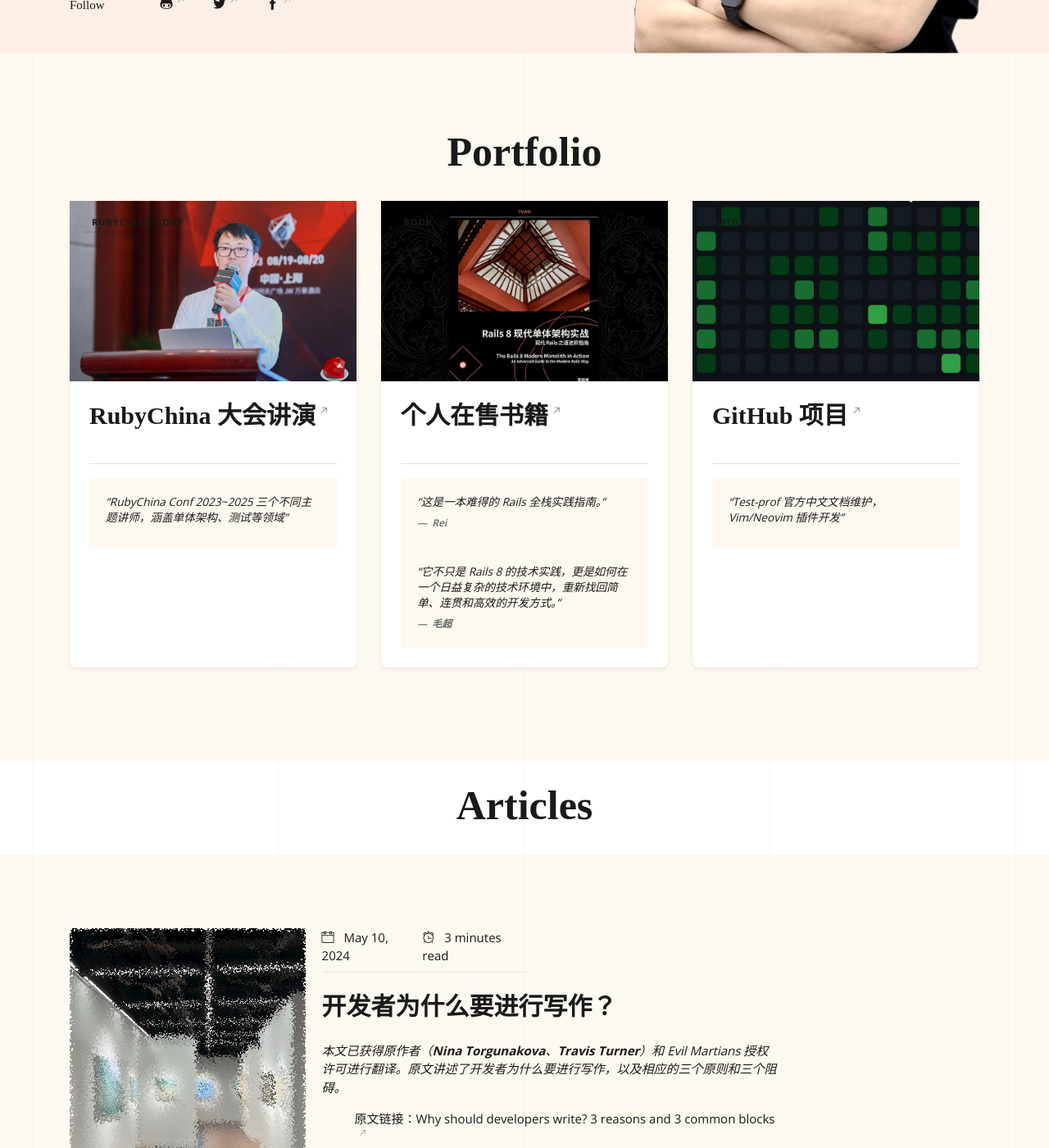
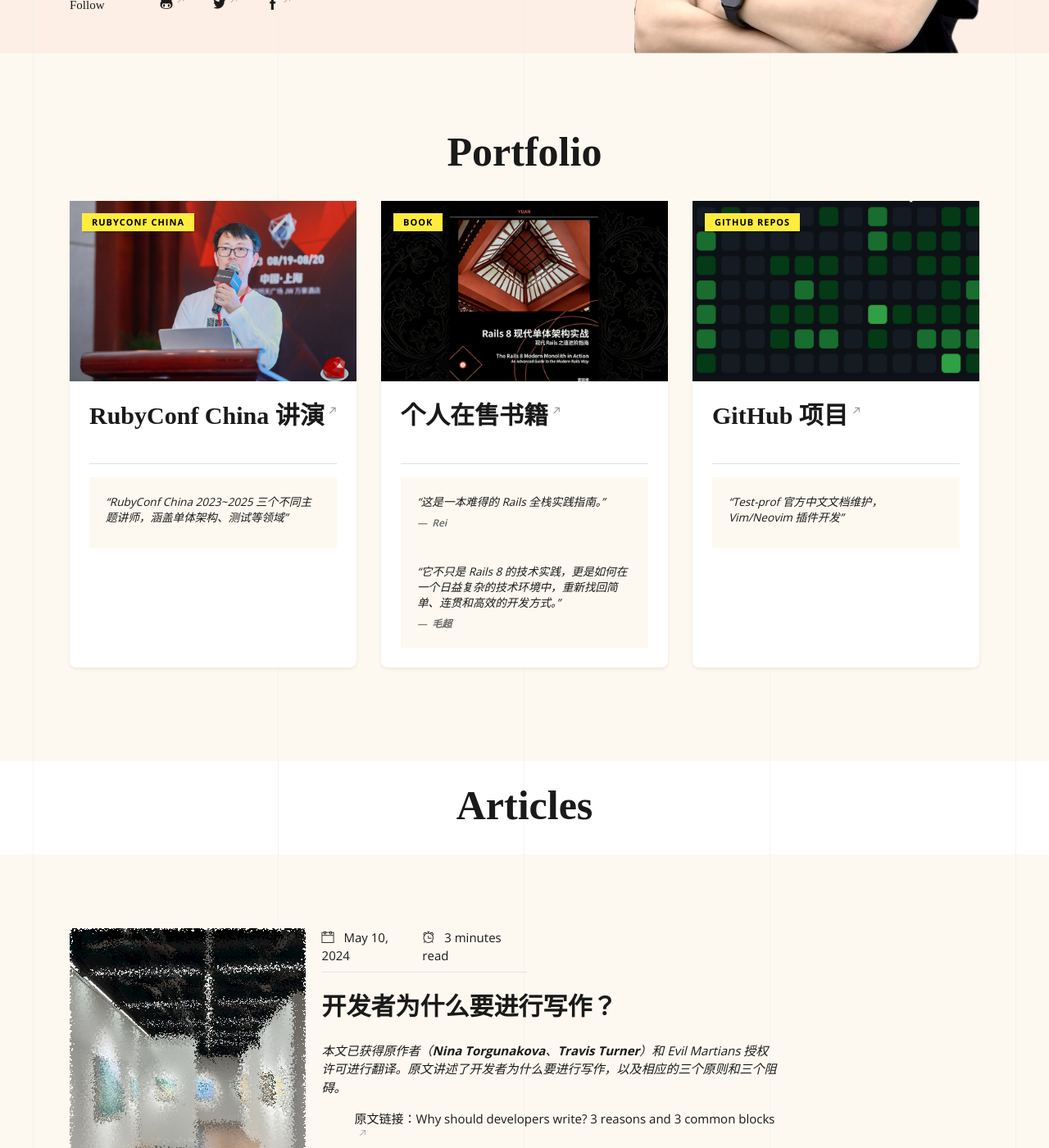
Before and after one commit to xfyuan/xiaofengyuan.com, a Jekyll site: the page built from index.html, in a window 1280 px wide and 1400 px high, scrolled down 689 px. Shown: the whole window at 82% size. Built offline with Jekyll 4.4.1, drawn with Linux system fonts in a browser that asks for light colours; some web fonts are replaced; the list of posts is cut into pages by our own code.

Commit message:
update works yaml and its styles

```diff
--- a/_data/works.yml
+++ b/_data/works.yml
@@ -1,9 +1,9 @@
 # _data/works.yml
-- title: "RubyChina 大会讲演"
-  category: "RubyChina Conf"
+- title: "RubyConf China 讲演"
+  category: "RubyConf China"
   image: "assets/images/works/rubychina2023.png"
   link: "https://www.youtube.com/@ruby-china/search?query=%E8%A2%81%E6%99%93%E5%B3%B0"
-  description: "RubyChina Conf 2023~2025 三个不同主题讲师，涵盖单体架构、测试等领域"
+  description: "RubyConf China 2023~2025 三个不同主题讲师，涵盖单体架构、测试等领域"
   # testimonials:
   #   - content: "非常有灵性的设计，对细节的把控超出了我们的预期。"
   #     author: "张总"
--- a/assets/css/style.css
+++ b/assets/css/style.css
@@ -960,8 +960,8 @@
   position: absolute;
   top: 15px;
   left: 15px;
-  /* background: #ffec3d; */
-  /* color: #000; */
+  background: #ffec3d;
+  color: #000;
   padding: 3px 12px;
   font-size: 11px;
   font-weight: 700;
```
